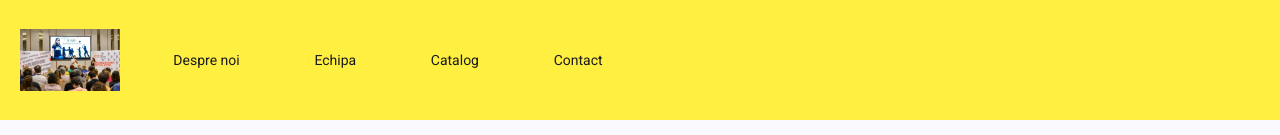
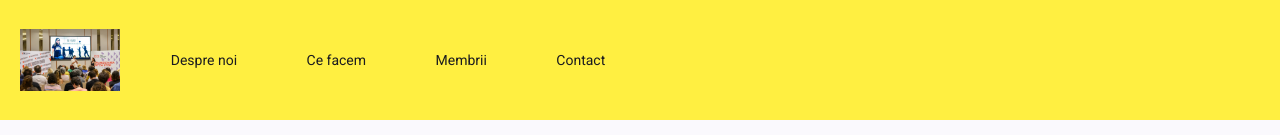
Before and after one commit to moldovanadrian03/f-spot-society, an Angular app: page / in a window 1280 px wide. Shown: the top 135 px of the page. Built offline with nearby package versions, Linux system fonts and the light colour scheme.

Commit message:
Implemented the scrollTo function and other minor changes.

```diff
--- a/src/app/app.html
+++ b/src/app/app.html
@@ -1,6 +1,6 @@
 <app-navbar></app-navbar>
-<app-about></app-about>
-<app-info></app-info>
-<app-team-cards></app-team-cards>
-<app-footer></app-footer>
+<app-about [id]="ABOUT_SECTION"></app-about>
+<app-info [id]="INFO_SECTION"></app-info>
+<app-team-cards [id]="MEMBERS_SECTION"></app-team-cards>
+<app-footer [id]="FOOTER_SECTION"></app-footer>
 <router-outlet />
--- a/src/app/app.ts
+++ b/src/app/app.ts
@@ -14,4 +14,9 @@ import { TeamCards } from "./components/team-cards/team-cards";
 })
 export class App {
   protected readonly title = signal('f-spot-society');
+
+  ABOUT_SECTION = 'about-section';
+  INFO_SECTION = 'info-section';
+  MEMBERS_SECTION = 'members-section';
+  FOOTER_SECTION = 'footer-section';
 }
--- a/src/app/components/navbar/navbar.html
+++ b/src/app/components/navbar/navbar.html
@@ -19,16 +19,16 @@
   @if(!isMobileView) {
     <section class="navbar-row2">
       <ul>
-        <li>
+        <li (click)="scrollTo(ABOUT_SECTION)">
           Despre noi
         </li>
-        <li>
-          Echipa
+        <li (click)="scrollTo(INFO_SECTION)">
+          Ce facem
         </li>
-        <li>
-          Catalog
+        <li (click)="scrollTo(MEMBERS_SECTION)">
+          Membrii
         </li>
-        <li>
+        <li (click)="scrollTo(FOOTER_SECTION)">
           Contact
         </li>
       </ul>
@@ -41,16 +41,16 @@
   @if(isSidenavOpened) {
     <section class="sidenav-container">
       <ul>
-        <li (click)="toggleSidenav()">
+        <li (click)="toggleSidenav(); scrollTo(ABOUT_SECTION)">
           Despre noi
         </li>
-        <li (click)="toggleSidenav()">
-          Echipa
+        <li (click)="toggleSidenav(); scrollTo(INFO_SECTION)">
+          Ce facem
         </li>
-        <li (click)="toggleSidenav()">
-          Catalog
+        <li (click)="toggleSidenav(); scrollTo(MEMBERS_SECTION)">
+          Membrii
         </li>
-        <li (click)="toggleSidenav()">
+        <li (click)="toggleSidenav(); scrollTo(FOOTER_SECTION)">
           Contact
         </li>
       </ul>
--- a/src/app/components/navbar/navbar.scss
+++ b/src/app/components/navbar/navbar.scss
@@ -55,8 +55,8 @@
 		width: 70vw;
 		max-width: 70vw;
 		z-index: 11;
-		background-color: #fff;
-		border: 2px solid black;
+		background-color: var(--primary-color);
+		border: 2px solid var(--ternary-color);
 		box-shadow: 9px 9px 2px 0px;
 		animation: slideInWholeContainer 0.2s ease-in-out forwards;
 
@@ -79,11 +79,12 @@
 				margin: 15px 10px;
 				text-transform: uppercase;
 				font-weight: bold;
-				opacity: 0;
+				opacity: 1;
 				transform: translateX(0);
 				animation: slideInListItem 0.2s ease-out forwards;
 				animation-delay: calc(var(--li-index) * 0.1s);
 
+        color: var(--ternary-color);
         display: flex;
         flex-direction: row;
 
--- a/src/app/components/navbar/navbar.ts
+++ b/src/app/components/navbar/navbar.ts
@@ -1,6 +1,6 @@
-import { AfterViewInit, Component, HostListener, OnInit } from '@angular/core';
+import { Component, HostListener, OnInit } from '@angular/core';
 import { MatIconModule } from '@angular/material/icon';
-import { After } from 'v8';
+import { ABOUT_SECTION, CARDS_SECTION, FOOTER_SECTION, INFO_SECTION, scrollToElementById } from '../../utils';
 
 @Component({
   selector: 'app-navbar',
@@ -36,4 +36,13 @@ export class Navbar implements OnInit {
   toggleSidenav(): void {
     this.isSidenavOpened = !this.isSidenavOpened;
   }
+
+  scrollTo(element: string): void {
+    scrollToElementById(element);
+  }
+
+  ABOUT_SECTION = ABOUT_SECTION;
+  INFO_SECTION = INFO_SECTION;
+  MEMBERS_SECTION = CARDS_SECTION;
+  FOOTER_SECTION = FOOTER_SECTION;
 }
--- a/src/app/utils.ts
+++ b/src/app/utils.ts
@@ -1,5 +1,18 @@
 export function openLink(url: string): void {
   window.open(url, '_blank');
+}
+
+export function scrollToElementById(element: string): void {
+	const el = document.getElementById(element);
+	if (!el) return;
+
+	const offsetPush = window.innerWidth <= 700 ? 78 : 110;		// substracted value from offset -> should be the height of the navbar
+
+	const rect = el.getBoundingClientRect();
+	const scrollTop = window.pageYOffset || document.documentElement.scrollTop;
+	const offset = rect.top + scrollTop - offsetPush;
+
+	window.scrollTo({ top: offset, behavior: 'smooth' });
 }
 
 export const FORMULAR_PERSOANE_FIZICE = 'https://formular230.ro/asociatia-culturala-f-spot-society';
@@ -21,3 +34,8 @@ export const TEAM_MEMBERS = [
     image: 'assets/about.jpg',
     title: 'Alexia Gatea',
   }];
+
+export const ABOUT_SECTION = 'about-section';
+export const INFO_SECTION = 'info-section';
+export const CARDS_SECTION = 'members-section';
+export const FOOTER_SECTION = 'footer-section';
```
